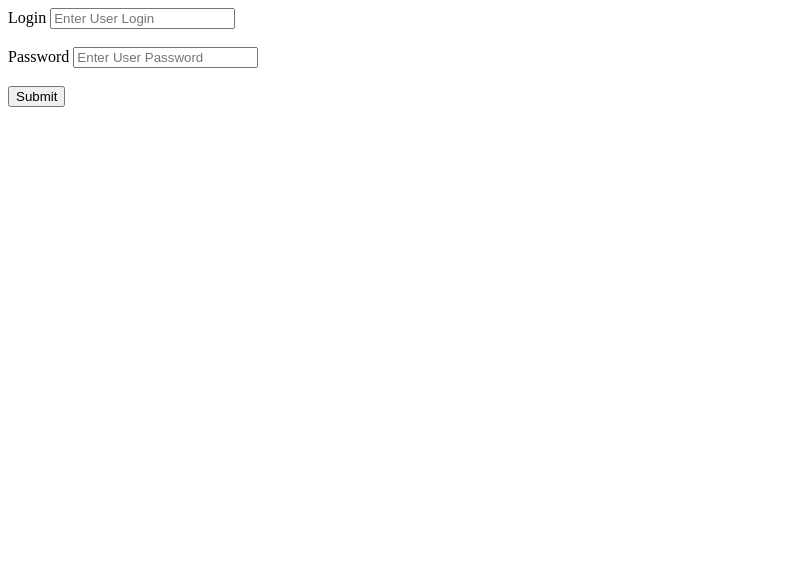
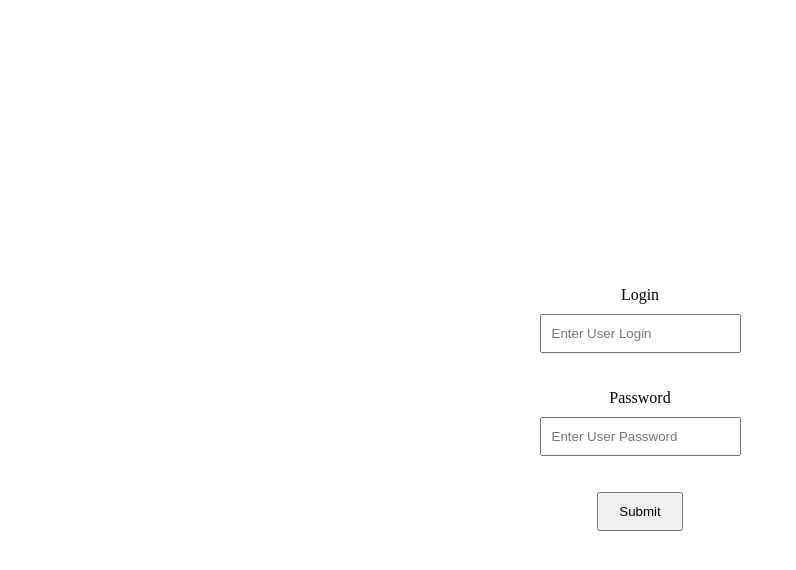
Before and after one commit to Rasim4ik111/html_js_login_page, a plain HTML site: page index.html in a window 1280 px wide. Shown: the whole page, without its empty margins (0-796 px from the left). Drawn offline with Linux system fonts and the light colour scheme.

Commit message:
add some style

```diff
--- a/index.html
+++ b/index.html
@@ -2,17 +2,18 @@
 <html>
 
 <body>
-    <form>
+    <form style="display: flex; justify-content: center; align-items:center; flex-direction: column; height: 100vh;">
 
         <label for="login">Login</label>
-        <input id="login" type="text" placeholder="Enter User Login" />
+        <input style="margin-top: 10px; padding: 10px" id="login" type="text" placeholder="Enter User Login" />
         <br><br>
 
         <label for="password">Password</label>
-        <input id="password" type="password" placeholder="Enter User Password" />
+        <input style="margin-top: 10px; padding: 10px" id="password" type="password"
+            placeholder="Enter User Password" />
         <br><br>
 
-        <button type="button" id="btn">Submit</button>
+        <button style="padding: 10px 20px;" type="button" id="btn">Submit</button>
 
     </form>
 
--- a/main.js
+++ b/main.js
@@ -6,11 +6,16 @@ btn.addEventListener('click', function () {
     const admin = 'admin';
     const password_admin = 'admin';
 
+    if (login.length === 0 || password.length === 0) {
+        alert("Melumatlarinizi daxil edin");
+        return;
+    }
+
 
     if (login == admin && password == password_admin) {
-        console.log("Siz daxil olduz")
+        alert("Siz daxil olduz")
     } else {
-        console.log("Qeydiyyat edin")
+        alert("Qeydiyyat edin")
     }
 
 })
```
